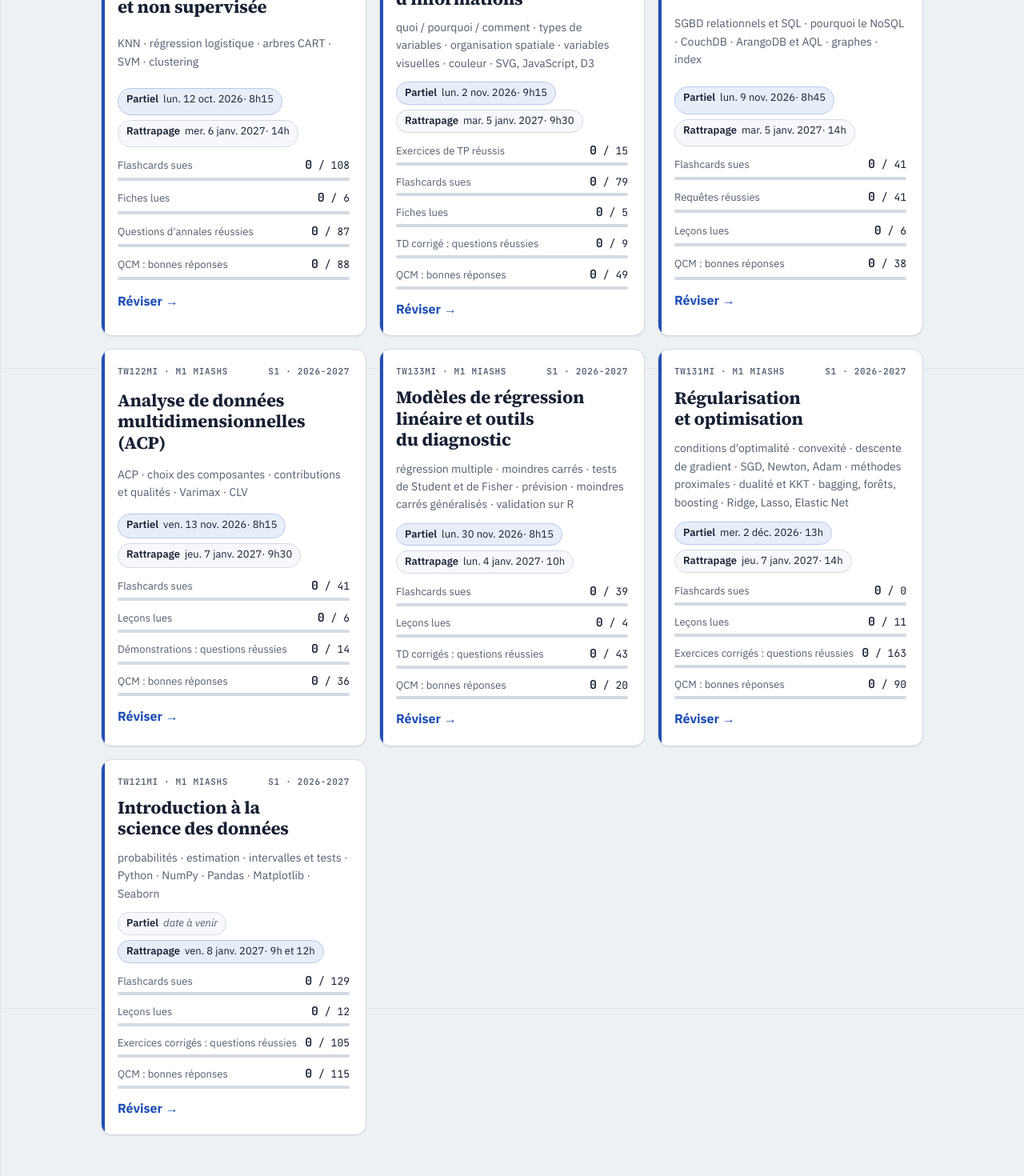
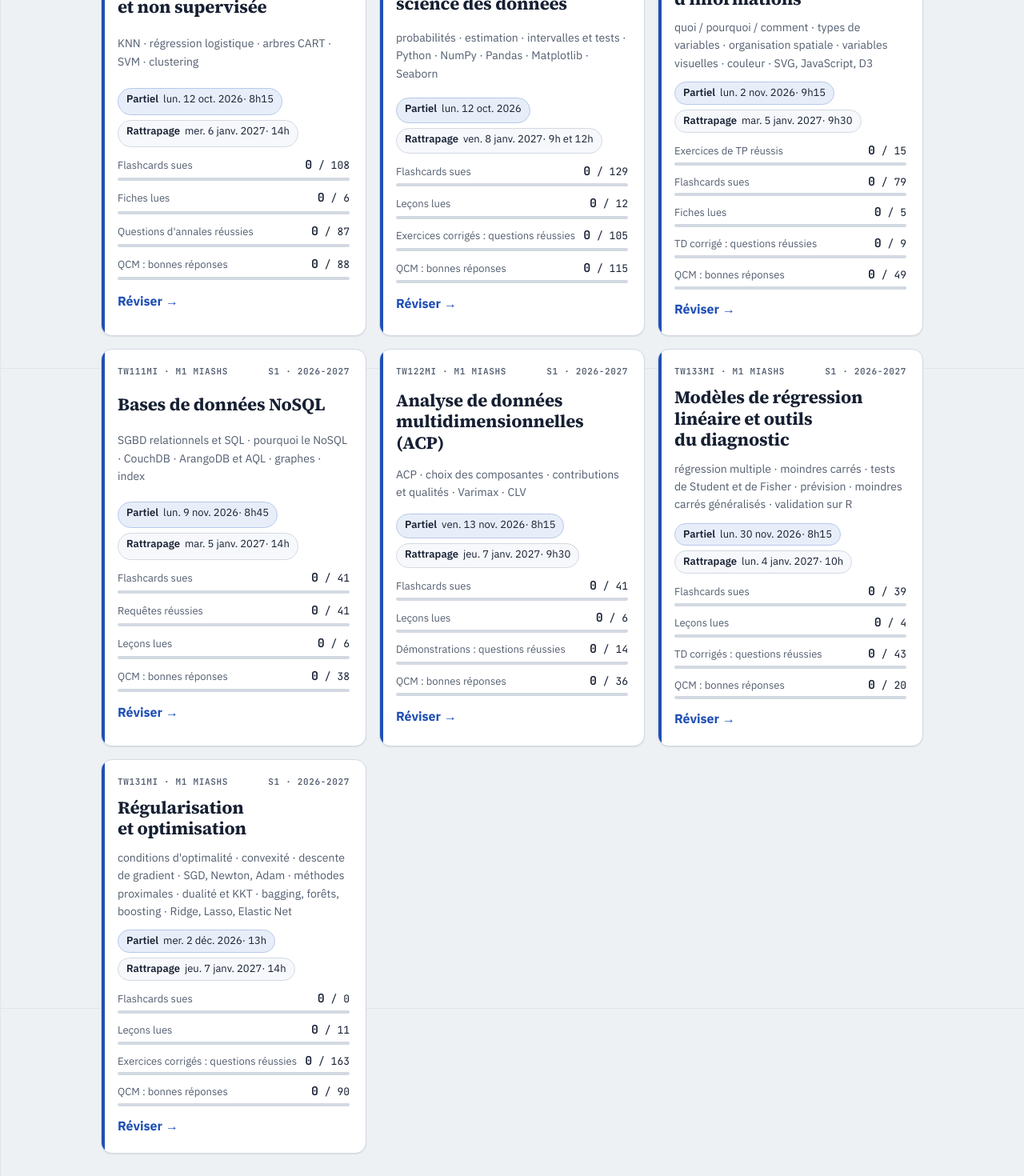
Before and after one commit to FlorientMarchal/revision, a Svelte app: page / in a window 1280 px wide. Shown: the part 340-1810 px from the top of the page at 80% size. Built offline with nearby package versions, Linux system fonts and the light colour scheme.

Commit message:
Partiel de science des données : 12/10/2026

```diff
--- a/src/courses/introds/course.js
+++ b/src/courses/introds/course.js
@@ -8,7 +8,7 @@ export default {
   semester: 'S1 · 2026-2027',
   teacher: 'L. Raddaf, S. Lèbre, G. Richomme, S. Bringay',
   evals: [
-    { label: 'Partiel', date: null },
+    { label: 'Partiel', date: '2026-10-12' },
     { label: 'Rattrapage', date: '2027-01-08', time: '9h et 12h' },
   ],
   examInfo: '<b>Trois parties :</b> <b>probabilités et statistique</b> (50 % des points : lois, vecteurs gaussiens, estimateurs et maximum de vraisemblance, LGN, TCL, intervalles, tests et tests multiples), <b>bases de Python</b> (25 % : contrôle, listes, fonctions, dictionnaires ; savoir écrire une version générique <i>et</i> une version « pythonesque ») et <b>Python pour les données</b> (25 % : NumPy, Pandas, Matplotlib, Seaborn). Les onglets <b>Python</b> et <b>R</b> exécutent le code directement dans le navigateur.',
```
